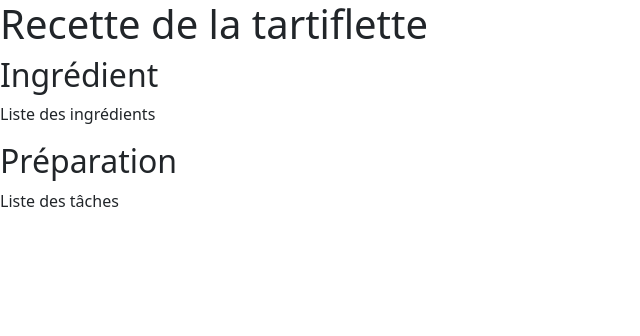
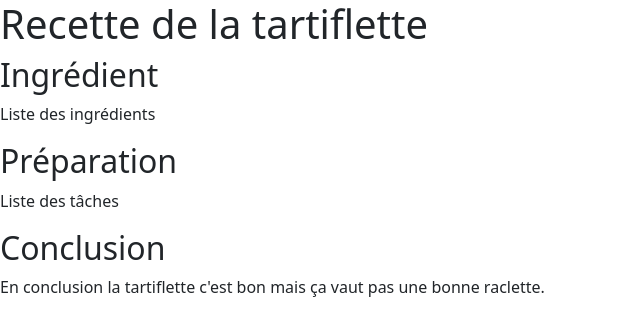
Before and after one commit to Kevin-Quintin/tartiDev, a plain HTML site: page index.html in a window 1280 px wide. Shown: the whole page, without its empty margins (0-640 px from the left). Drawn offline with nearby package versions, Linux system fonts and the light colour scheme.

Commit message:
La Conclu

```diff
--- a/index.html
+++ b/index.html
@@ -8,7 +8,7 @@
     <!-- Bootstrap CSS -->
     <link href="https://cdn.jsdelivr.net/npm/bootstrap@5.0.2/dist/css/bootstrap.min.css" rel="stylesheet" integrity="sha384-EVSTQN3/azprG1Anm3QDgpJLIm9Nao0Yz1ztcQTwFspd3yD65VohhpuuCOmLASjC" crossorigin="anonymous">
 
-    <title>Hello, world!</title>
+    <title>TartiDev</title>
   </head>
   <body>
     <h1>Recette de la tartiflette</h1>
@@ -23,6 +23,14 @@
     <div>
         <p>Liste des tâches</p>
     </div>
+
+    <h2>Conclusion</h2>
+    <p>En conclusion la tartiflette c'est bon mais ça vaut pas une bonne raclette.</p>
+
+
+
+
+
     <!-- Bootstrap Bundle with Popper -->
     <script src="https://cdn.jsdelivr.net/npm/bootstrap@5.0.2/dist/js/bootstrap.bundle.min.js" integrity="sha384-MrcW6ZMFYlzcLA8Nl+NtUVF0sA7MsXsP1UyJoMp4YLEuNSfAP+JcXn/tWtIaxVXM" crossorigin="anonymous"></script>
   </body>
```
